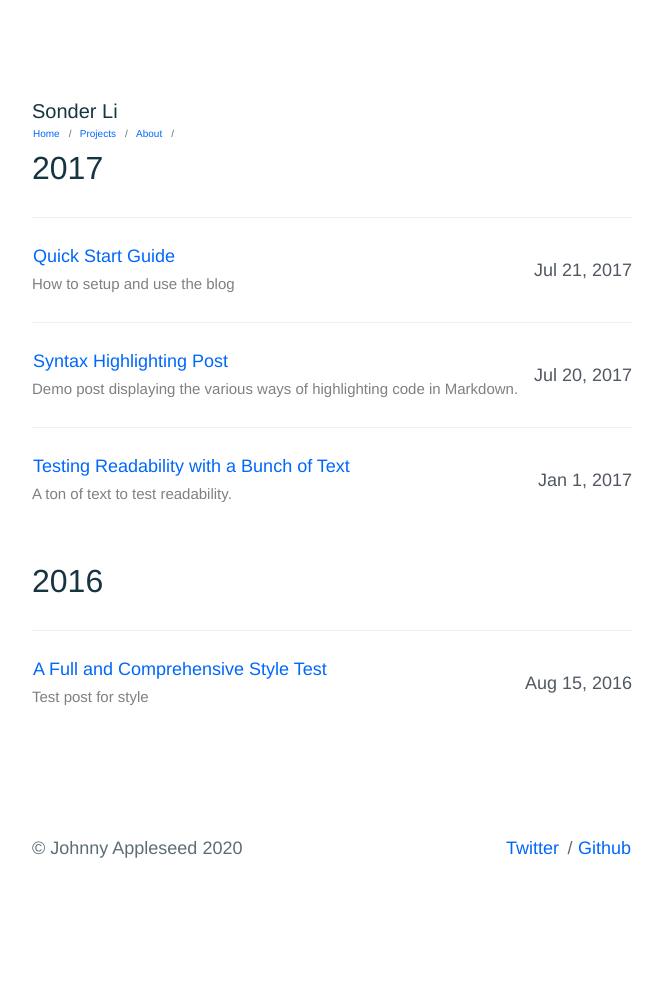
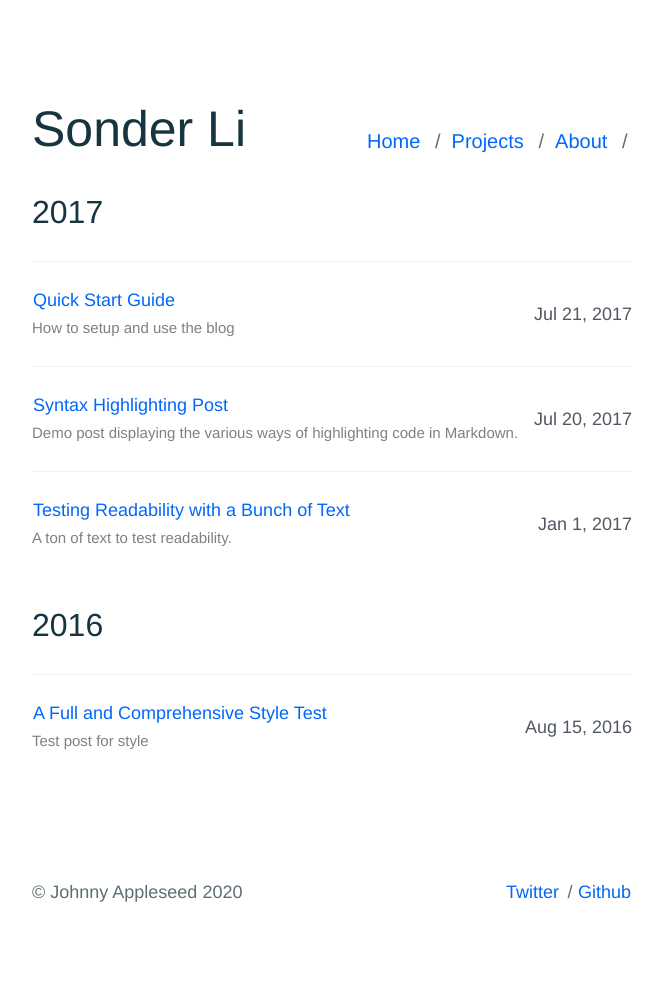
Before and after one commit to sumchuenli/sumchuenli.github.io, a Jekyll site: the page built from index.html, in a window 1280 px wide. Shown: the whole page, without its empty margins (308-971 px from the left). Built offline with Jekyll 4.4.1, drawn with Linux system fonts in a browser that asks for light colours; before the commit the page ends 962 px from its top, so only the background shows below that.

Commit message:
new stuff

```diff
--- a/_includes/header.html
+++ b/_includes/header.html
@@ -1,6 +1,9 @@
 <header>
   <div class="header">
+    <div>
     <h1>{{site.title}}</h1>
+    </div>
+    <div>
     <p>
         <a href="{{ "/" | prepend: site.baseurl }}">Home</a>
         <span class="u-separate"></span>
@@ -9,6 +12,7 @@
         <a href="{{ "/about/" | prepend: site.baseurl }}">About</a>
         <span class="u-separate"></span>
     </p>
+    </div>
   </div>
   <div style="clear:both"></div>
 
--- a/_sass/components/_page.scss
+++ b/_sass/components/_page.scss
@@ -1,29 +1,32 @@
 /* ==========================================================================
    Page
    ========================================================================== */
+
+ .header {
+     padding-bottom: 30px; // 100px
+     display: flex;
+     justify-content: space-between;
+     align-items: baseline;
+
+     h1 {
+         font-size: 5em;
+         color: $c-base__02;
+         float: left;
+     }
+
+     p {
+         font-size: 2em;
+         margin-top: 10px;
+         display: block;
+         float: right;
+     }
+ }
 
 .c-page {
 
 }
 
-.c-page__header {
-    margin-bottom: 6rem; // 100px
-    display: flex;
-    justify-content: space-between;
-    align-items: baseline;
 
-    h1 {
-        font-size: 2em;
-        color: $c-base__02;
-        float: left;
-    }
-
-    p {
-        margin-top: 10px;
-        display: block;
-        float: right;
-    }
-}
 
 .c-page__footer {
     margin-bottom: 10rem;
```
